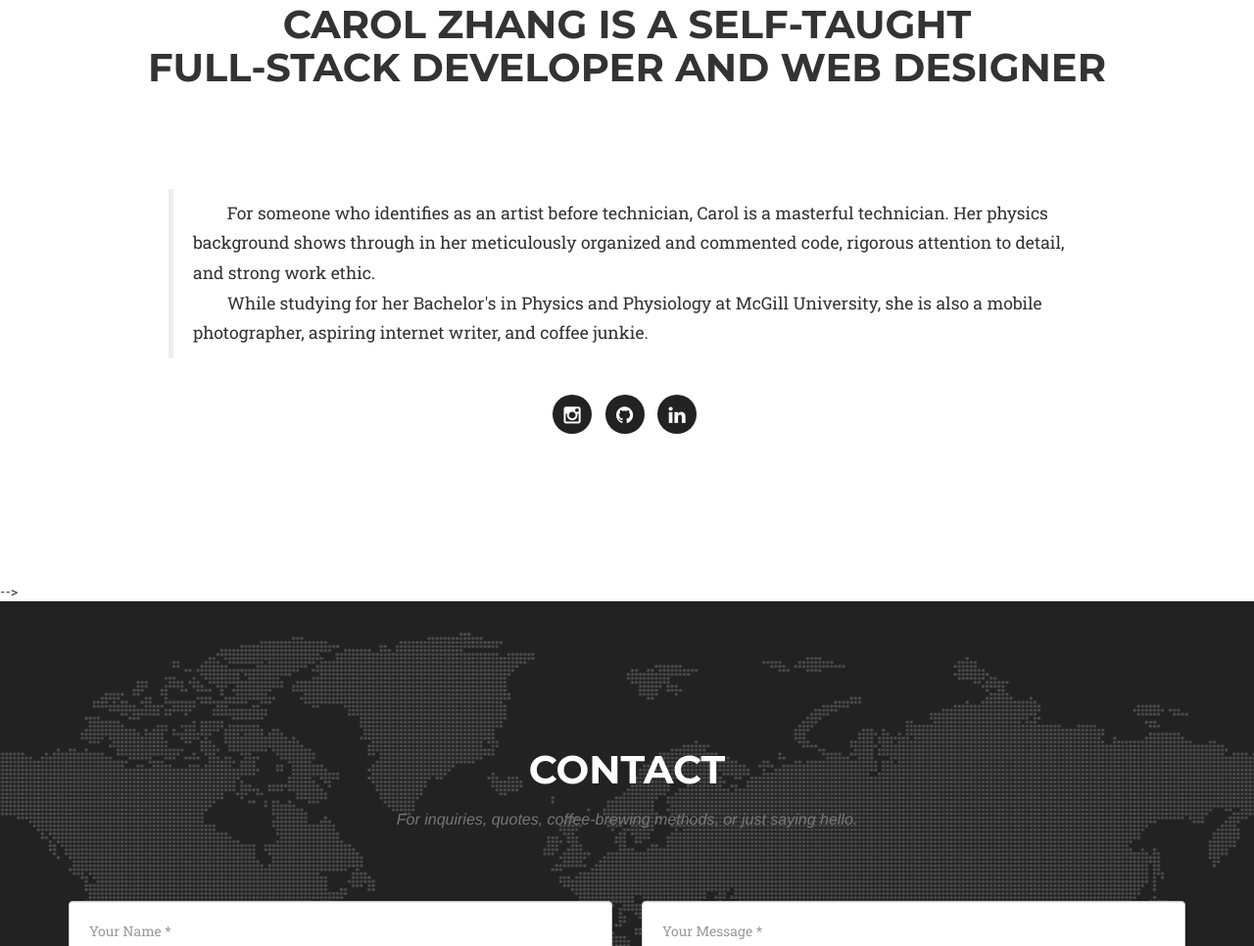
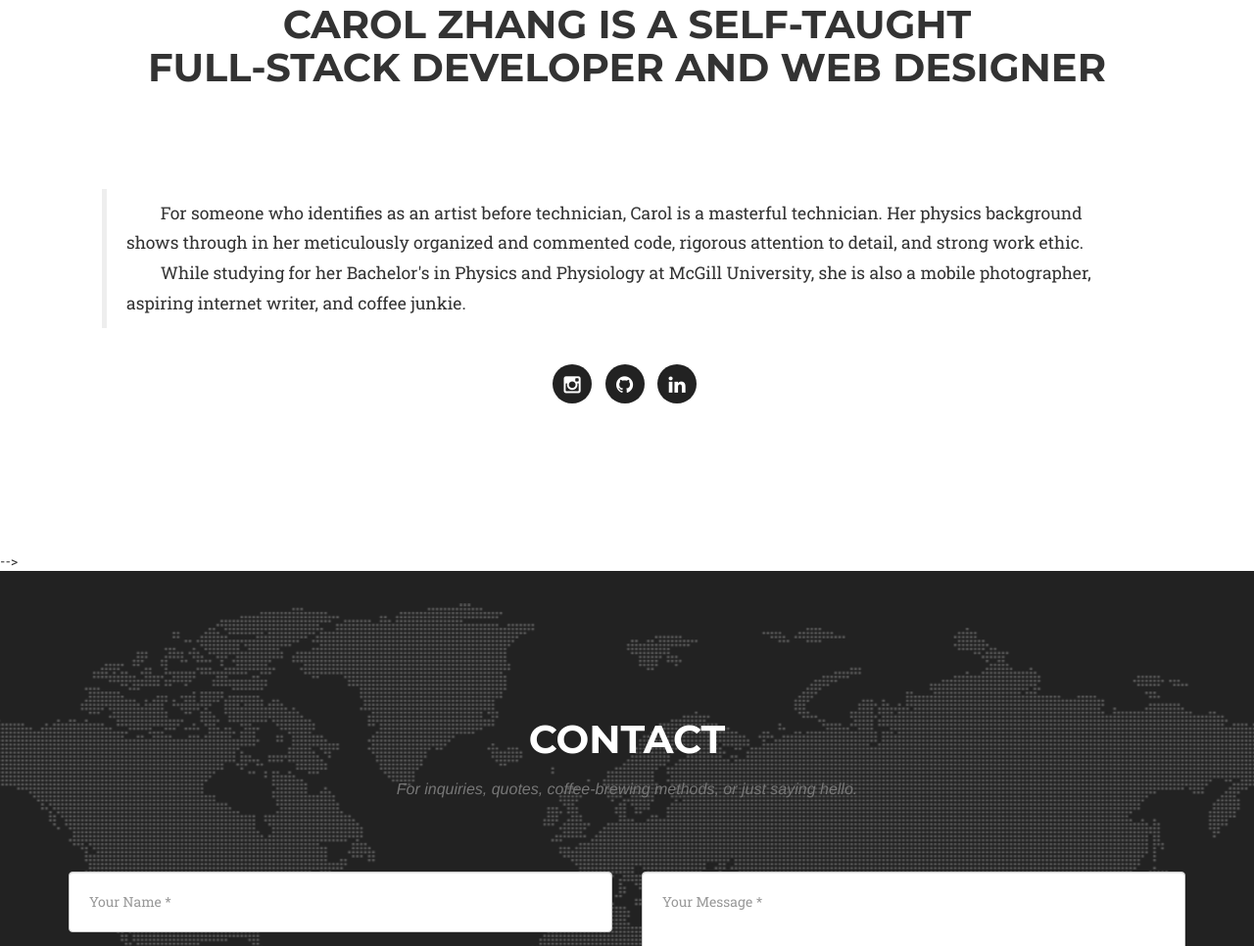
Before and after one commit to carolyz/carolyz.github.io, a plain HTML site: page index.html in a window 1280 px wide. Shown: the part 2387-3353 px from the top of the page at 98% size. Drawn offline with nearby package versions, Linux system fonts and the light colour scheme; a web font is replaced by a local one.

Commit message:
fix mobile padding and font color

```diff
--- a/css/agency.css
+++ b/css/agency.css
@@ -323,9 +323,9 @@ header .intro-text .intro-heading {
 @media(max-width: 360px) {
     header{
         background-image: url(../img/header.jpg);
-        background-color: #fff;
+        font-color: #626262;
+
     }
-
 }
 
 section {
@@ -438,15 +438,12 @@ section h3.section-subheading {
     line-height: 110%;
 }
 
-@media(min-width:767px) {
-  .about-pad {
-      padding: 1em 6em;
-      line-height: 1.8em;
-      font-size: 17px;
-      text-align: left;
-  }
+.about-pad {
+    padding: 1em 2em;
+    line-height: 1.8em;
+    font-size: 17px;
+    text-align: left;
 }
-
 
 
 
```
